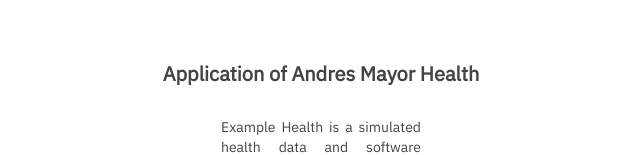
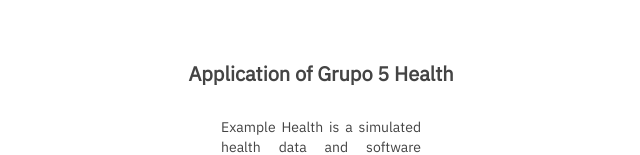
Before and after one commit to AndresMayor/front-healthapp, a website: page public/login.html in a window 1280 px wide. Shown: the part 264-419 px from the top of the page, without its empty margins (319-959 px from the left). Drawn offline with Linux system fonts and the light colour scheme; no server answers.

Commit message:
prueba pipeline

```diff
--- a/public/login.html
+++ b/public/login.html
@@ -18,7 +18,7 @@
 
     <div class="pillar">
       <div class="loginlogo"><img class="Fictionallogo" src="images/fictional.svg"></div>
-      <div class="Fictionalname">Application of Andres Mayor Health</div>
+      <div class="Fictionalname">Application of Grupo 5 Health</div>
       <div class="disclaimer">Example Health is a simulated health data and software demonstration. <b>All data within the system is simulated</b>. Any resemblance to a real person is entirely coincidental.</div>
       <div class="loginform">
         <form method="post" action="index.html">
```
